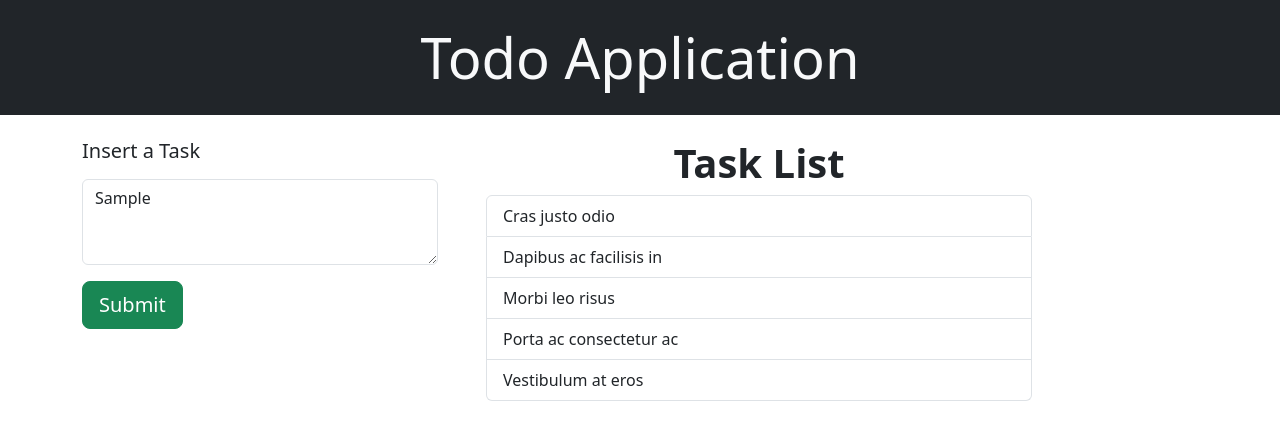
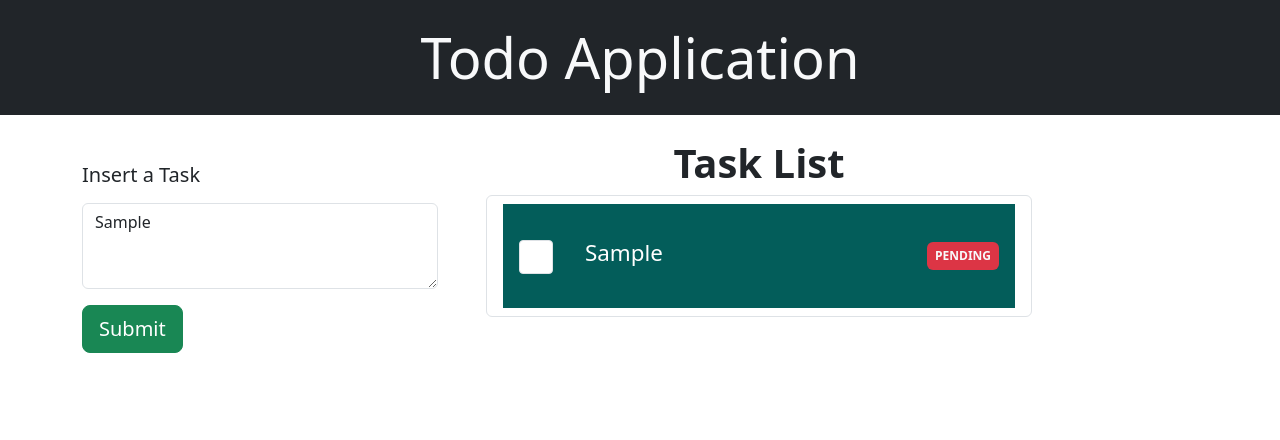
Before and after one commit to zawadzamil/ostad-react-assignment-7, a React (Vite) app: page / in a window 1280 px wide. Both pictures are taken after typing "Sample" into the empty fields and a click on the button "Submit". Shown: the top 440 px of the page. Built offline with nearby package versions, Linux system fonts and the light colour scheme.

Commit message:
List add on submit

```diff
--- a/src/App.jsx
+++ b/src/App.jsx
@@ -2,6 +2,7 @@
 
 import Header from "./assets/components/Header";
 import Todo from "./assets/components/Todo";
+import "./assets/css/Style.css";
 
 function App() {
     // const [count, setCount] = useState(0);
--- a/src/assets/components/Input.jsx
+++ b/src/assets/components/Input.jsx
@@ -4,11 +4,10 @@ import Button from "react-bootstrap/Button";
 import Form from "react-bootstrap/Form";
 
 export default function Input({ handelSubmit, handelChange }) {
-
     return (
         <Fragment>
             <div className="col-md-4">
-                <Form className=" ">
+                <Form className="mt-4 ">
                     <Form.Group
                         className="mb-3"
                         controlId="exampleForm.ControlInput1"
--- a/src/assets/components/List.jsx
+++ b/src/assets/components/List.jsx
@@ -1,22 +1,55 @@
 import "bootstrap/dist/css/bootstrap.css";
-import React, { Fragment } from 'react';
-import ListGroup from 'react-bootstrap/ListGroup';
+import { Fragment } from "react";
+import { Badge } from "react-bootstrap";
+import Form from "react-bootstrap/Form";
+import ListGroup from "react-bootstrap/ListGroup";
 
-export default function List() {
+export default function List({ taskList, updatedTaskList }) {
     return (
         <Fragment>
             <div className="col-md-6">
                 <h3 className="text-center display-6 fw-bold">Task List</h3>
                 <div className="todoList">
                     <ListGroup>
-                        <ListGroup.Item>Cras justo odio</ListGroup.Item>
-                        <ListGroup.Item>Dapibus ac facilisis in</ListGroup.Item>
-                        <ListGroup.Item>Morbi leo risus</ListGroup.Item>
-                        <ListGroup.Item>Porta ac consectetur ac</ListGroup.Item>
-                        <ListGroup.Item>Vestibulum at eros</ListGroup.Item>
+                        {taskList.length > 0 &&
+                            taskList.map((task) => (
+                                <ListGroup.Item key={task && task.id}>
+                                    <div className="d-flex task-list">
+                                        <Form.Check
+                                            inline
+                                            id={(task && task.id) || 0}
+                                            className="pl-5"
+                                        >
+                                            <Form.Check.Input
+                                                onChange={(e) =>
+                                                    // updatedTaskList(task.id)
+                                                    updatedTaskList(e, task.id)
+                                                }
+                                            />
+                                            <Form.Check.Label>
+                                                {task && task.title}
+                                            </Form.Check.Label>
+                                        </Form.Check>
+                                        <div className="button">
+                                            <Badge
+                                                className={`task-badge p-2 ${
+                                                    task && task.completed
+                                                        ? "bg-success"
+                                                        : "bg-danger"
+                                                }`}
+                                                text="light"
+                                            >
+                                                {task && task.completed
+                                                    ? "Completed"
+                                                    : "Pending"}
+                                            </Badge>
+                                        </div>
+                                    </div>
+                                </ListGroup.Item>
+                            ))}
                     </ListGroup>
                 </div>
             </div>
         </Fragment>
-    )
+    );
 }
--- a/src/assets/components/Todo.jsx
+++ b/src/assets/components/Todo.jsx
@@ -1,13 +1,13 @@
-import React, { Fragment, useEffect, useState } from 'react';
-import Input from './Input';
-import List from './List';
+import { Fragment, useEffect, useState } from "react";
+import Input from "./Input";
+import List from "./List";
 
 export default function Todo() {
     const [message, setMessage] = useState("");
     const [tasks, setTasks] = useState([]);
 
     useEffect(() => {
-        const storedTasks = localStorage.getItem('tasks');
+        const storedTasks = localStorage.getItem("tasks");
         if (storedTasks) {
             setTasks(JSON.parse(storedTasks));
         }
@@ -18,33 +18,41 @@ export default function Todo() {
     };
 
     const handelSubmit = () => {
-
         const newTaskId = tasks.length > 0 ? tasks[tasks.length - 1].id + 1 : 1;
-
 
         if (message) {
             const newTask = {
                 id: newTaskId,
                 title: message,
-                completed: false
+                completed: false,
             };
 
             const updatedTasks = [...tasks, newTask];
             setTasks(updatedTasks);
 
-            localStorage.setItem('tasks', JSON.stringify(updatedTasks));
-            console.log(updatedTasks)
-            setMessage('');
+            localStorage.setItem("tasks", JSON.stringify(updatedTasks));
+            setMessage("");
         }
+    };
+
+    const updatedTaskList = (e, id) => {
+        const tasksList = tasks;
+        console.log(tasksList);
     };
     return (
         <Fragment>
             <div className="container">
                 <div className="row gap-4">
-                    <Input handelChange={handelChange} handelSubmit={handelSubmit}></Input>
-                    <List></List>
+                    <Input
+                        handelChange={handelChange}
+                        handelSubmit={handelSubmit}
+                    ></Input>
+                    <List
+                        taskList={tasks}
+                        updatedTaskList={updatedTaskList}
+                    ></List>
                 </div>
             </div>
         </Fragment>
-    )
+    );
 }
--- /dev/null
+++ b/src/assets/css/Style.css
@@ -0,0 +1,21 @@
+.form-check-input {
+    height: 2rem;
+    width: 2rem;
+    padding: 1rem;
+}
+
+.form-check-label {
+    color: white;
+    font-size: 1.4rem;
+    margin-left: 2rem;
+}
+
+.task-list {
+    background-color: rgb(3, 93, 90);
+    padding: 2rem 1rem;
+    justify-content: space-between;
+    align-items: center;
+}
+.task-badge {
+    text-transform: uppercase;
+}
```
Also changed, not shown: .eslintrc.cjs.
